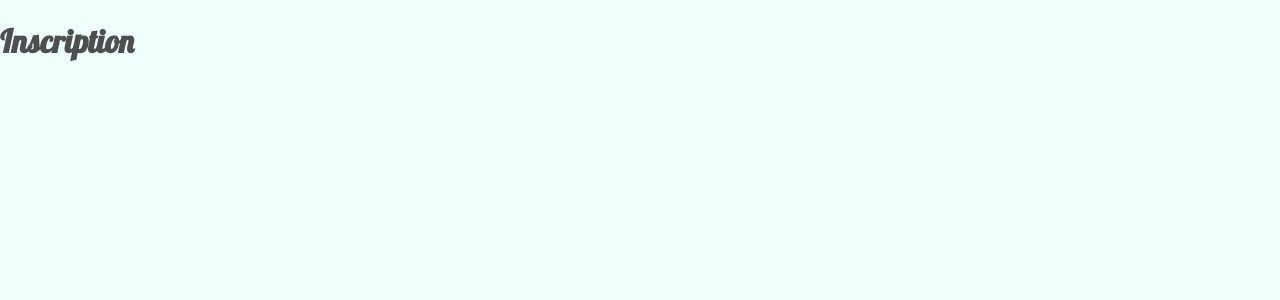
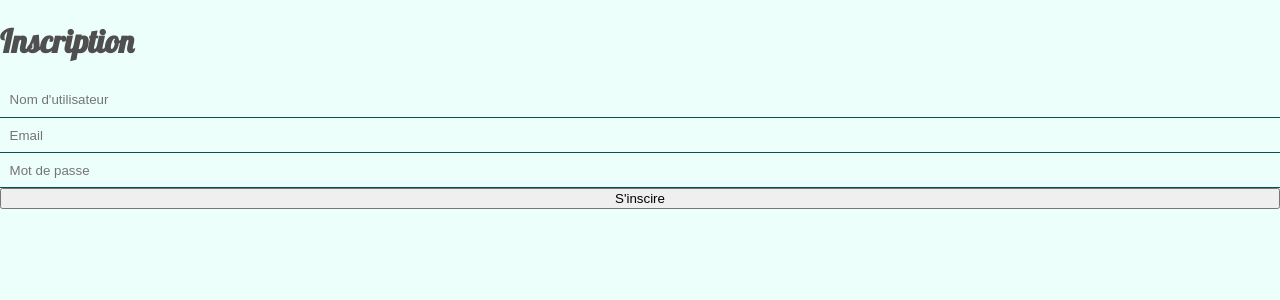
Before and after one commit to Djeg/formation-react, a React (Create React App) app: page /inscription in a window 1280 px wide. Shown: the top 300 px of the page. Built offline with nearby package versions, Linux system fonts and the light colour scheme.

Commit message:
Ajout d'une page d'inscription

```diff
--- a/package.json
+++ b/package.json
@@ -12,6 +12,7 @@
     "@types/react-dom": "^18.0.0",
     "@types/styled-components": "^5.1.25",
     "@types/uniqid": "^5.3.2",
+    "firebase": "^9.8.1",
     "react": "^18.1.0",
     "react-dom": "^18.1.0",
     "react-router-dom": "^6.3.0",
--- a/src/subscription/Subscription.tsx
+++ b/src/subscription/Subscription.tsx
@@ -1,3 +1,20 @@
+import * as UI from '../shared/ui'
+import { AppContainer } from '../shared/ui'
+
 export default function Subscription() {
-  return <h1>Inscription</h1>
+  return (
+    <UI.AppContainer as="form">
+      <h1>Inscription</h1>
+      <UI.InputContainer>
+        <UI.Input name="username" placeholder="Nom d'utilisateur" />
+      </UI.InputContainer>
+      <UI.InputContainer>
+        <UI.Input name="email" placeholder="Email" />
+      </UI.InputContainer>
+      <UI.InputContainer>
+        <UI.Input name="password" placeholder="Mot de passe" />
+      </UI.InputContainer>
+      <button type="submit">S'inscire</button>
+    </UI.AppContainer>
+  )
 }
```
Also changed, not shown: src/util/firebase.tsx (added, +21 -0 lines), 2 other files (tests, documents, lock files or other folders).
